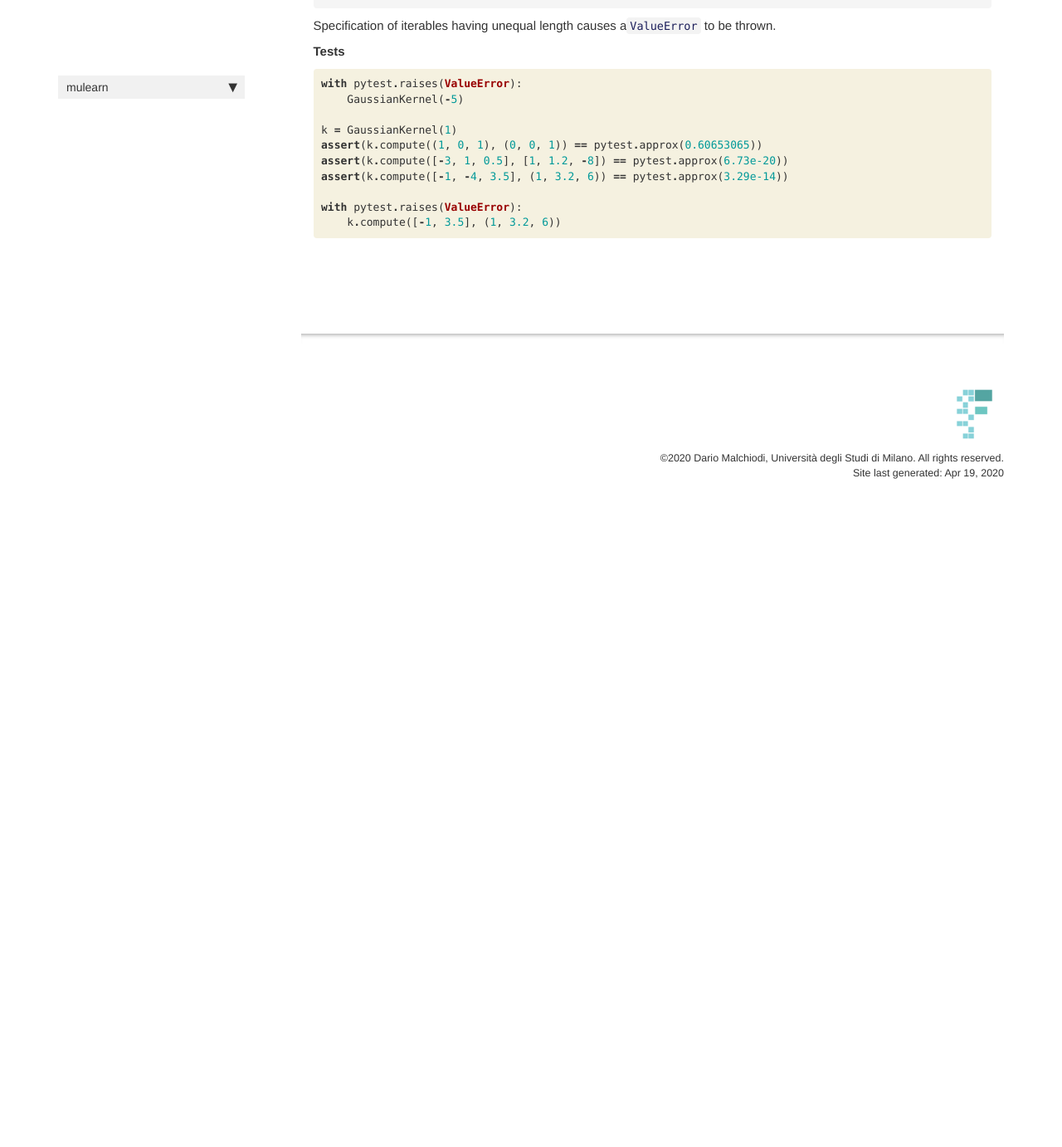
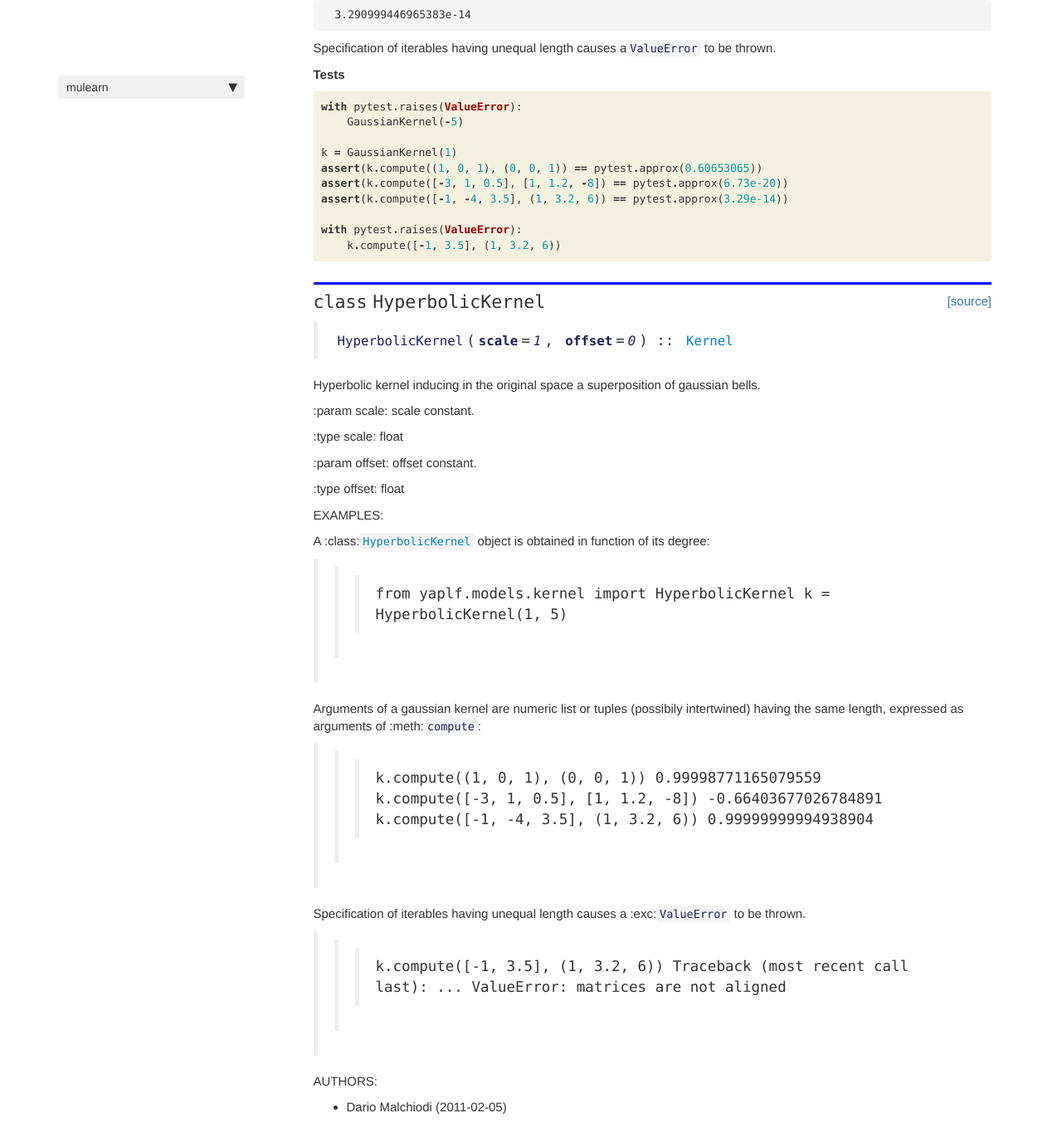
Before and after one commit to ManuelDileo/mulearn, a Jekyll site: the page built from docs/kernel.html, in a window 1280 px wide and 1400 px high, scrolled down 5885 px. Shown: the top 1382 px of the window at 83% size. Built offline with Jekyll 4.4.1, drawn with Linux system fonts in a browser that asks for light colours; nearby versions of some CDN libraries; comment, search, counter and statistics services are not loaded; before the commit the page ends 6515 px from its top, so only the background shows below that; some of the changed text lies outside the part shown.

Commit message:
moved common python object in Kernel base class

```diff
--- a/docs/kernel.html
+++ b/docs/kernel.html
@@ -52,7 +52,7 @@
 
 
 <div class="output_markdown rendered_html output_subarea ">
-<h2 id="Kernel" class="doc_header"><code>class</code> <code>Kernel</code><a href="https://github.com/dariomalchiodi/mulearn/tree/master/mulearn/kernel.py#L12" class="source_link" style="float:right">[source]</a></h2><blockquote><p><code>Kernel</code>()</p>
+<h2 id="Kernel" class="doc_header"><code>class</code> <code>Kernel</code><a href="https://github.com/dariomalchiodi/mulearn/tree/master/mulearn/kernel.py#L13" class="source_link" style="float:right">[source]</a></h2><blockquote><p><code>Kernel</code>()</p>
 </blockquote>
 
 </div>
@@ -85,7 +85,7 @@
 
 
 <div class="output_markdown rendered_html output_subarea ">
-<h4 id="Kernel.get_default" class="doc_header"><code>Kernel.get_default</code><a href="https://github.com/dariomalchiodi/mulearn/tree/master/mulearn/kernel.py#L23" class="source_link" style="float:right">[source]</a></h4><blockquote><p><code>Kernel.get_default</code>()</p>
+<h4 id="Kernel.get_default" class="doc_header"><code>Kernel.get_default</code><a href="https://github.com/dariomalchiodi/mulearn/tree/master/mulearn/kernel.py#L39" class="source_link" style="float:right">[source]</a></h4><blockquote><p><code>Kernel.get_default</code>()</p>
 </blockquote>
 <p>Return the default kernel.</p>
 
@@ -117,7 +117,7 @@
 
 
 <div class="output_markdown rendered_html output_subarea ">
-<h2 id="LinearKernel" class="doc_header"><code>class</code> <code>LinearKernel</code><a href="https://github.com/dariomalchiodi/mulearn/tree/master/mulearn/kernel.py#L33" class="source_link" style="float:right">[source]</a></h2><blockquote><p><code>LinearKernel</code>() :: <a href="/mulearn/kernel#Kernel"><code>Kernel</code></a></p>
+<h2 id="LinearKernel" class="doc_header"><code>class</code> <code>LinearKernel</code><a href="https://github.com/dariomalchiodi/mulearn/tree/master/mulearn/kernel.py#L49" class="source_link" style="float:right">[source]</a></h2><blockquote><p><code>LinearKernel</code>() :: <a href="/mulearn/kernel#Kernel"><code>Kernel</code></a></p>
 </blockquote>
 
 </div>
@@ -166,7 +166,7 @@
 
 
 <div class="output_markdown rendered_html output_subarea ">
-<h4 id="LinearKernel.compute" class="doc_header"><code>LinearKernel.compute</code><a href="https://github.com/dariomalchiodi/mulearn/tree/master/mulearn/kernel.py#L35" class="source_link" style="float:right">[source]</a></h4><blockquote><p><code>LinearKernel.compute</code>(<strong><code>arg_1</code></strong>, <strong><code>arg_2</code></strong>)</p>
+<h4 id="LinearKernel.compute" class="doc_header"><code>LinearKernel.compute</code><a href="https://github.com/dariomalchiodi/mulearn/tree/master/mulearn/kernel.py#L51" class="source_link" style="float:right">[source]</a></h4><blockquote><p><code>LinearKernel.compute</code>(<strong><code>arg_1</code></strong>, <strong><code>arg_2</code></strong>)</p>
 </blockquote>
 <p>Compute the dot product between <code>arg_1</code> and <code>arg_2</code>, where the
 dot product $x \cdot y$ is intended as the quantity
@@ -359,7 +359,7 @@
 
 
 <div class="output_markdown rendered_html output_subarea ">
-<h2 id="PolynomialKernel" class="doc_header"><code>class</code> <code>PolynomialKernel</code><a href="https://github.com/dariomalchiodi/mulearn/tree/master/mulearn/kernel.py#L70" class="source_link" style="float:right">[source]</a></h2><blockquote><p><code>PolynomialKernel</code>(<strong><code>degree</code></strong>) :: <a href="/mulearn/kernel#Kernel"><code>Kernel</code></a></p>
+<h2 id="PolynomialKernel" class="doc_header"><code>class</code> <code>PolynomialKernel</code><a href="https://github.com/dariomalchiodi/mulearn/tree/master/mulearn/kernel.py#L72" class="source_link" style="float:right">[source]</a></h2><blockquote><p><code>PolynomialKernel</code>(<strong><code>degree</code></strong>) :: <a href="/mulearn/kernel#Kernel"><code>Kernel</code></a></p>
 </blockquote>
 
 </div>
@@ -393,7 +393,7 @@
 
 
 <div class="output_markdown rendered_html output_subarea ">
-<h4 id="PolynomialKernel.__init__" class="doc_header"><code>PolynomialKernel.__init__</code><a href="https://github.com/dariomalchiodi/mulearn/tree/master/mulearn/kernel.py#L72" class="source_link" style="float:right">[source]</a></h4><blockquote><p><code>PolynomialKernel.__init__</code>(<strong><code>degree</code></strong>)</p>
+<h4 id="PolynomialKernel.__init__" class="doc_header"><code>PolynomialKernel.__init__</code><a href="https://github.com/dariomalchiodi/mulearn/tree/master/mulearn/kernel.py#L74" class="source_link" style="float:right">[source]</a></h4><blockquote><p><code>PolynomialKernel.__init__</code>(<strong><code>degree</code></strong>)</p>
 </blockquote>
 <p>Creates an instance of <a href="/mulearn/kernel#PolynomialKernel"><code>PolynomialKernel</code></a></p>
 <ul>
@@ -453,7 +453,7 @@
 
 
 <div class="output_markdown rendered_html output_subarea ">
-<h4 id="PolynomialKernel.compute" class="doc_header"><code>PolynomialKernel.compute</code><a href="https://github.com/dariomalchiodi/mulearn/tree/master/mulearn/kernel.py#L85" class="source_link" style="float:right">[source]</a></h4><blockquote><p><code>PolynomialKernel.compute</code>(<strong><code>arg_1</code></strong>, <strong><code>arg_2</code></strong>)</p>
+<h4 id="PolynomialKernel.compute" class="doc_header"><code>PolynomialKernel.compute</code><a href="https://github.com/dariomalchiodi/mulearn/tree/master/mulearn/kernel.py#L87" class="source_link" style="float:right">[source]</a></h4><blockquote><p><code>PolynomialKernel.compute</code>(<strong><code>arg_1</code></strong>, <strong><code>arg_2</code></strong>)</p>
 </blockquote>
 <p>Compute the polynomial kernel between <code>arg_1</code> and <code>arg_2</code>,
 where the kernel value $k(x_1, x_2)$ is intended as the quantity
@@ -684,7 +684,7 @@
 
 
 <div class="output_markdown rendered_html output_subarea ">
-<h2 id="HomogeneousPolynomialKernel" class="doc_header"><code>class</code> <code>HomogeneousPolynomialKernel</code><a href="https://github.com/dariomalchiodi/mulearn/tree/master/mulearn/kernel.py#L110" class="source_link" style="float:right">[source]</a></h2><blockquote><p><code>HomogeneousPolynomialKernel</code>(<strong><code>degree</code></strong>) :: <a href="/mulearn/kernel#Kernel"><code>Kernel</code></a></p>
+<h2 id="HomogeneousPolynomialKernel" class="doc_header"><code>class</code> <code>HomogeneousPolynomialKernel</code><a href="https://github.com/dariomalchiodi/mulearn/tree/master/mulearn/kernel.py#L109" class="source_link" style="float:right">[source]</a></h2><blockquote><p><code>HomogeneousPolynomialKernel</code>(<strong><code>degree</code></strong>) :: <a href="/mulearn/kernel#Kernel"><code>Kernel</code></a></p>
 </blockquote>
 
 </div>
@@ -718,7 +718,7 @@
 
 
 <div class="output_markdown rendered_html output_subarea ">
-<h4 id="HomogeneousPolynomialKernel.__init__" class="doc_header"><code>HomogeneousPolynomialKernel.__init__</code><a href="https://github.com/dariomalchiodi/mulearn/tree/master/mulearn/kernel.py#L112" class="source_link" style="float:right">[source]</a></h4><blockquote><p><code>HomogeneousPolynomialKernel.__init__</code>(<strong><code>degree</code></strong>)</p>
+<h4 id="HomogeneousPolynomialKernel.__init__" class="doc_header"><code>HomogeneousPolynomialKernel.__init__</code><a href="https://github.com/dariomalchiodi/mulearn/tree/master/mulearn/kernel.py#L111" class="source_link" style="float:right">[source]</a></h4><blockquote><p><code>HomogeneousPolynomialKernel.__init__</code>(<strong><code>degree</code></strong>)</p>
 </blockquote>
 <p>Creates an instance of <a href="/mulearn/kernel#HomogeneousPolynomialKernel"><code>HomogeneousPolynomialKernel</code></a>.</p>
 <ul>
@@ -778,7 +778,7 @@
 
 
 <div class="output_markdown rendered_html output_subarea ">
-<h4 id="HomogeneousPolynomialKernel.compute" class="doc_header"><code>HomogeneousPolynomialKernel.compute</code><a href="https://github.com/dariomalchiodi/mulearn/tree/master/mulearn/kernel.py#L125" class="source_link" style="float:right">[source]</a></h4><blockquote><p><code>HomogeneousPolynomialKernel.compute</code>(<strong><code>arg_1</code></strong>, <strong><code>arg_2</code></strong>)</p>
+<h4 id="HomogeneousPolynomialKernel.compute" class="doc_header"><code>HomogeneousPolynomialKernel.compute</code><a href="https://github.com/dariomalchiodi/mulearn/tree/master/mulearn/kernel.py#L124" class="source_link" style="float:right">[source]</a></h4><blockquote><p><code>HomogeneousPolynomialKernel.compute</code>(<strong><code>arg_1</code></strong>, <strong><code>arg_2</code></strong>)</p>
 </blockquote>
 <p>Compute the homogeneous polynomial kernel between <code>arg_1</code> and
 <code>arg_2</code>, where the kernel value $k(x_1, x_2)$ is intended as
@@ -1011,7 +1011,7 @@
 
 
 <div class="output_markdown rendered_html output_subarea ">
-<h2 id="GaussianKernel" class="doc_header"><code>class</code> <code>GaussianKernel</code><a href="https://github.com/dariomalchiodi/mulearn/tree/master/mulearn/kernel.py#L151" class="source_link" style="float:right">[source]</a></h2><blockquote><p><code>GaussianKernel</code>(<strong><code>sigma</code></strong>=<em><code>1</code></em>) :: <a href="/mulearn/kernel#Kernel"><code>Kernel</code></a></p>
+<h2 id="GaussianKernel" class="doc_header"><code>class</code> <code>GaussianKernel</code><a href="https://github.com/dariomalchiodi/mulearn/tree/master/mulearn/kernel.py#L148" class="source_link" style="float:right">[source]</a></h2><blockquote><p><code>GaussianKernel</code>(<strong><code>sigma</code></strong>=<em><code>1</code></em>) :: <a href="/mulearn/kernel#Kernel"><code>Kernel</code></a></p>
 </blockquote>
 
 </div>
@@ -1044,7 +1044,7 @@
 
 
 <div class="output_markdown rendered_html output_subarea ">
-<h4 id="GaussianKernel.__init__" class="doc_header"><code>GaussianKernel.__init__</code><a href="https://github.com/dariomalchiodi/mulearn/tree/master/mulearn/kernel.py#L153" class="source_link" style="float:right">[source]</a></h4><blockquote><p><code>GaussianKernel.__init__</code>(<strong><code>sigma</code></strong>=<em><code>1</code></em>)</p>
+<h4 id="GaussianKernel.__init__" class="doc_header"><code>GaussianKernel.__init__</code><a href="https://github.com/dariomalchiodi/mulearn/tree/master/mulearn/kernel.py#L150" class="source_link" style="float:right">[source]</a></h4><blockquote><p><code>GaussianKernel.__init__</code>(<strong><code>sigma</code></strong>=<em><code>1</code></em>)</p>
 </blockquote>
 <p>Creates an instance of <a href="/mulearn/kernel#GaussianKernel"><code>GaussianKernel</code></a>.</p>
 <ul>
@@ -1095,7 +1095,7 @@
 
 
 <div class="output_markdown rendered_html output_subarea ">
-<h4 id="GaussianKernel.compute" class="doc_header"><code>GaussianKernel.compute</code><a href="https://github.com/dariomalchiodi/mulearn/tree/master/mulearn/kernel.py#L167" class="source_link" style="float:right">[source]</a></h4><blockquote><p><code>GaussianKernel.compute</code>(<strong><code>arg_1</code></strong>, <strong><code>arg_2</code></strong>)</p>
+<h4 id="GaussianKernel.compute" class="doc_header"><code>GaussianKernel.compute</code><a href="https://github.com/dariomalchiodi/mulearn/tree/master/mulearn/kernel.py#L164" class="source_link" style="float:right">[source]</a></h4><blockquote><p><code>GaussianKernel.compute</code>(<strong><code>arg_1</code></strong>, <strong><code>arg_2</code></strong>)</p>
 </blockquote>
 <p>Compute the gaussian kernel between <code>arg_1</code> and <code>arg_2</code>,
 where the kernel value $k(x_1, x_2)$ is intended as the quantity
@@ -1268,4 +1268,73 @@
 </div>
     {% endraw %}
 
+    {% raw %}
+
+<div class="cell border-box-sizing code_cell rendered">
+
 </div>
+    {% endraw %}
+
+    {% raw %}
+
+<div class="cell border-box-sizing code_cell rendered">
+
+<div class="output_wrapper">
+<div class="output">
+
+<div class="output_area">
+
+
+<div class="output_markdown rendered_html output_subarea ">
+<h2 id="HyperbolicKernel" class="doc_header"><code>class</code> <code>HyperbolicKernel</code><a href="https://github.com/dariomalchiodi/mulearn/tree/master/mulearn/kernel.py#L187" class="source_link" style="float:right">[source]</a></h2><blockquote><p><code>HyperbolicKernel</code>(<strong><code>scale</code></strong>=<em><code>1</code></em>, <strong><code>offset</code></strong>=<em><code>0</code></em>) :: <a href="/mulearn/kernel#Kernel"><code>Kernel</code></a></p>
+</blockquote>
+<p>Hyperbolic kernel inducing in the original space a superposition of
+gaussian bells.</p>
+<p>:param scale: scale constant.</p>
+<p>:type scale: float</p>
+<p>:param offset: offset constant.</p>
+<p>:type offset: float</p>
+<p>EXAMPLES:</p>
+<p>A :class:<a href="/mulearn/kernel#HyperbolicKernel"><code>HyperbolicKernel</code></a> object is obtained in function of its degree:</p>
+<blockquote><blockquote><blockquote><p>from yaplf.models.kernel import HyperbolicKernel
+k = HyperbolicKernel(1, 5)</p>
+</blockquote>
+</blockquote>
+</blockquote>
+<p>Arguments of a gaussian kernel are numeric list or tuples
+(possibily intertwined) having the same length, expressed as arguments of
+:meth:<code>compute</code>:</p>
+<blockquote><blockquote><blockquote><p>k.compute((1, 0, 1), (0, 0, 1))
+0.99998771165079559
+k.compute([-3, 1, 0.5], [1, 1.2, -8])
+-0.66403677026784891
+k.compute([-1, -4, 3.5], (1, 3.2, 6))
+0.99999999994938904</p>
+</blockquote>
+</blockquote>
+</blockquote>
+<p>Specification of iterables having unequal length causes a :exc:<code>ValueError</code>
+to be thrown.</p>
+<blockquote><blockquote><blockquote><p>k.compute([-1, 3.5], (1, 3.2, 6))
+Traceback (most recent call last):
+...
+ValueError: matrices are not aligned</p>
+</blockquote>
+</blockquote>
+</blockquote>
+<p>AUTHORS:</p>
+<ul>
+<li>Dario Malchiodi (2011-02-05)</li>
+</ul>
+
+</div>
+
+</div>
+
+</div>
+</div>
+
+</div>
+    {% endraw %}
+
+</div>
--- a/mulearn/_nbdev.py
+++ b/mulearn/_nbdev.py
@@ -6,7 +6,8 @@
          "LinearKernel": "00_kernel.ipynb",
          "PolynomialKernel": "00_kernel.ipynb",
          "HomogeneousPolynomialKernel": "00_kernel.ipynb",
-         "GaussianKernel": "00_kernel.ipynb"}
+         "GaussianKernel": "00_kernel.ipynb",
+         "HyperbolicKernel": "00_kernel.ipynb"}
 
 modules = ["kernel.py"]
 
```
Also changed, not shown: mulearn/kernel.py (+123 -22 lines), 1 other file.
